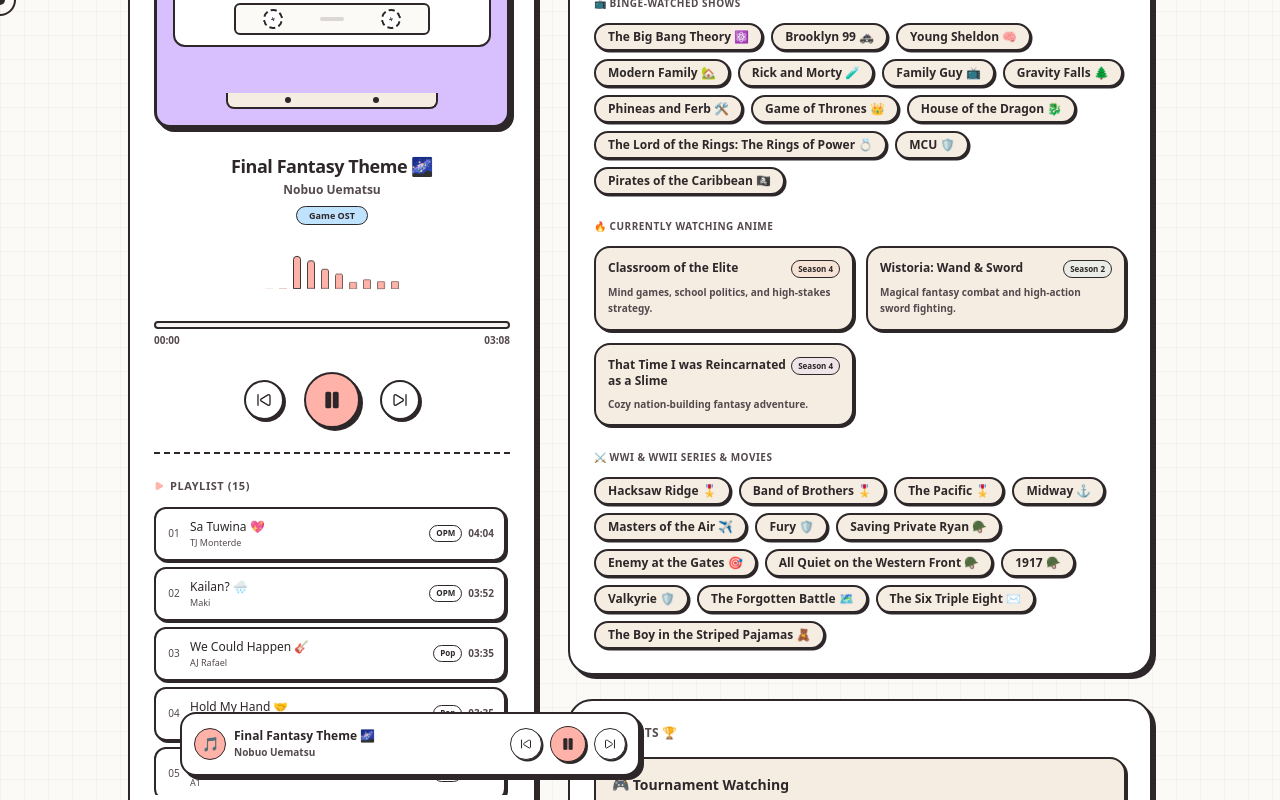
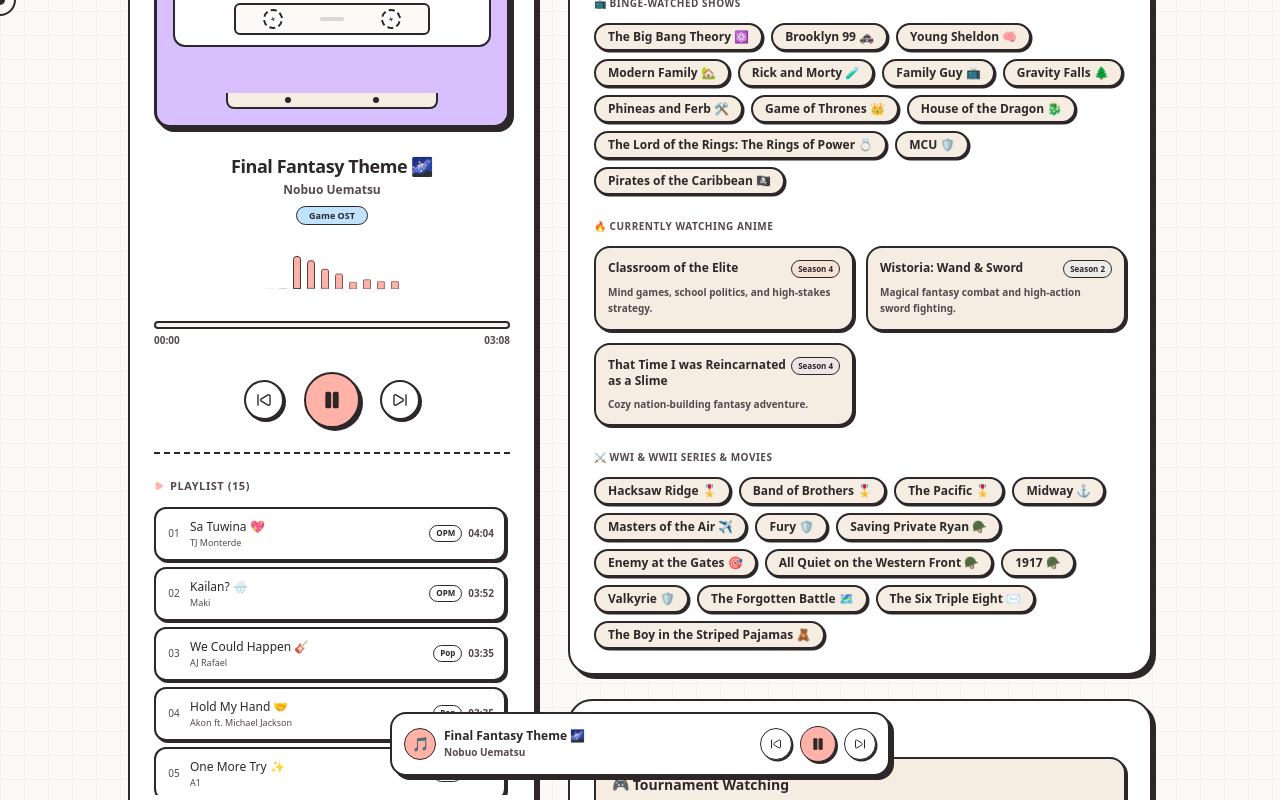
Before and after one commit to jplacorte/personal-profile, a Next.js app: page / in a window 1280 px wide. Both pictures are taken after a click on the button 264 px from the left and 3243 px from the top of the page. Shown: the part 2843-3643 px from the top of the page. Built offline with nearby package versions, Linux system fonts and the light colour scheme.

Commit message:
fix: correct sticky controls center positioning alignment and expand width

```diff
--- a/src/components/MediaSection.tsx
+++ b/src/components/MediaSection.tsx
@@ -742,20 +742,20 @@
               }
             `}</style>
             <div
-              className="fixed bottom-6 left-1/2 -translate-x-1/2 z-50 w-[92%] sm:w-full max-w-[460px] bg-white border-2 border-cute-dark rounded-2xl p-3 shadow-[4px_4px_0px_#2d2729] flex flex-col sm:flex-row items-center justify-between gap-3 text-center sm:text-left"
+              className="fixed bottom-6 left-1/2 z-50 w-[92%] sm:w-full max-w-[500px] bg-white border-2 border-cute-dark rounded-2xl p-2.5 sm:p-3 shadow-[4px_4px_0px_#2d2729] flex items-center justify-between gap-3 text-left"
               style={{
                 animation: "stickySlideUp 0.4s cubic-bezier(0.175, 0.885, 0.32, 1.275) forwards"
               }}
             >
               {/* Track info on left */}
-              <div className="flex items-center gap-2 min-w-0 flex-1 justify-center sm:justify-start w-full sm:w-auto">
+              <div className="flex items-center gap-2 min-w-0 flex-1">
                 <div
                   className="hidden sm:flex w-8 h-8 rounded-full bg-cute-peach border border-cute-dark items-center justify-center shrink-0 select-none text-sm animate-spin"
                   style={{ animationDuration: '6s' }}
                 >
                   🎵
                 </div>
-                <div className="min-w-0 flex-1 text-center sm:text-left">
+                <div className="min-w-0 flex-1">
                   <p className="text-xs font-bold text-cute-dark truncate leading-tight">
                     {tracks[currentTrackIndex].title}
                   </p>
@@ -766,7 +766,7 @@
               </div>
 
               {/* Mini Controls on right */}
-              <div className="flex items-center gap-1.5 sm:gap-2 shrink-0 justify-center w-full sm:w-auto mt-2.5 sm:mt-0">
+              <div className="flex items-center gap-1.5 sm:gap-2 shrink-0">
                 <button
                   onClick={handlePrevTrack}
                   className="w-8 h-8 rounded-full border border-cute-dark bg-white flex items-center justify-center text-cute-dark hover:bg-cute-sky clickable shadow-[1.5px_1.5px_0px_#2d2729] active:translate-x-0.5 active:translate-y-0.5 active:shadow-[0.5px_0.5px_0px_#2d2729]"
```
